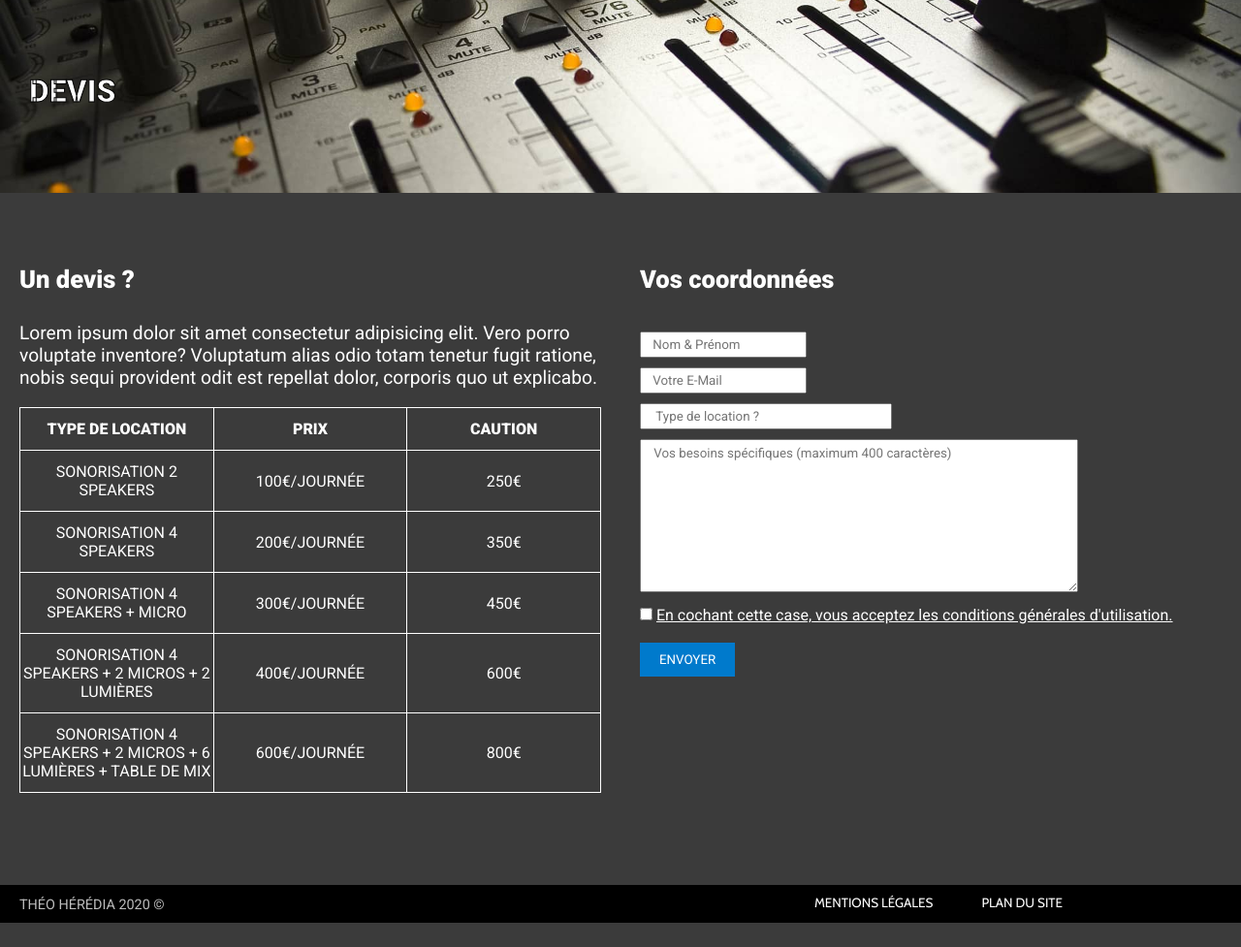
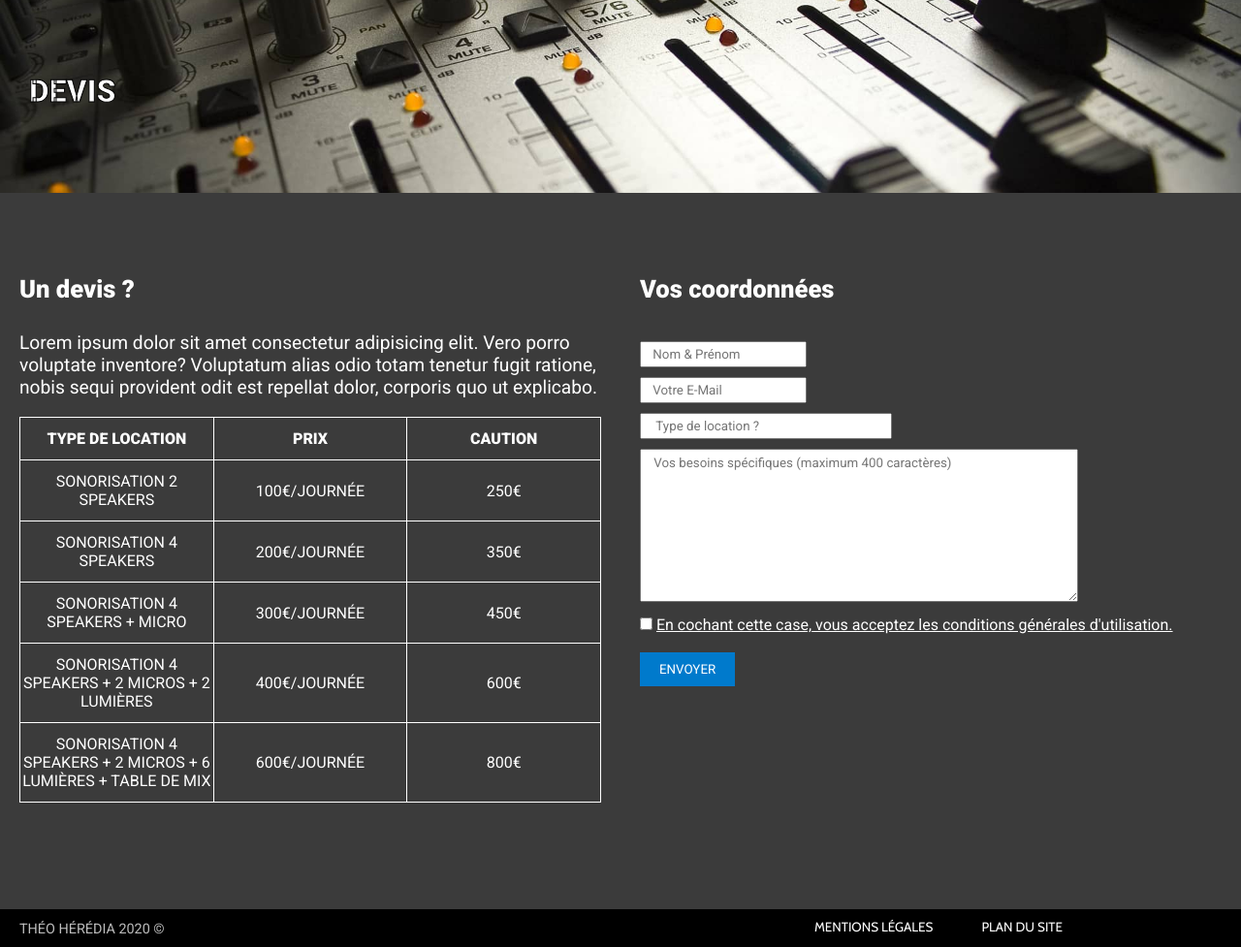
Before and after one commit to theo-hrd/refonte-site-soutenancehtml, a PHP site: page /devis.html in a window 1280 px wide. Shown: the part 75-1052 px from the top of the page at 97% size. Before the commit the page ends 1027 px from the top, so only its background shows below. Run offline with PHP 8.4, Linux system fonts and the light colour scheme; some libraries are stand-ins or nearby versions.

Commit message:
optifonts

```diff
--- a/contact.html
+++ b/contact.html
@@ -5,13 +5,12 @@
     <meta charset="UTF-8">
     <meta name="viewport" content="width=device-width, initial-scale=1.0">
     <meta name="sono56" content="Darkness Sono, sono de prestige">
+    <link href="images/favicon.ico" rel="icon" type="image/x-icon" />
     <link rel="stylesheet" href="css/style.css">
     <link rel="stylesheet" href="css/responsive.css"> <!-- feuille de style pour le responsive-->
-    <link rel="stylesheet" href="https://pro.fontawesome.com/releases/v5.10.0/css/all.css"
-        integrity="sha384-AYmEC3Yw5cVb3ZcuHtOA93w35dYTsvhLPVnYs9eStHfGJvOvKxVfELGroGkvsg+p" crossorigin="anonymous" />
+    <link rel="stylesheet" href="https://pro.fontawesome.com/releases/v5.10.0/css/all.css" integrity="sha384-AYmEC3Yw5cVb3ZcuHtOA93w35dYTsvhLPVnYs9eStHfGJvOvKxVfELGroGkvsg+p" crossorigin="anonymous" />
     <link href="https://fonts.googleapis.com/css2?family=Cabin&family=Libre+Baskerville&display=swap" rel="stylesheet">
     <link href="https://fonts.googleapis.com/css2?family=Roboto:wght@900&display=swap" rel="stylesheet">
-    <link href="https://fonts.googleapis.com/css2?family=Oswald&display=swap" rel="stylesheet">
     <link href="https://fonts.googleapis.com/css2?family=Roboto&display=swap" rel="stylesheet">
     <title> Darkness Sono, sonorisation de prestige.</title>
 </head>
--- a/css/style.css
+++ b/css/style.css
@@ -534,8 +534,8 @@ textarea{
 .devis{
     background-color: #3b3b3b;
     display: flex;
-    padding-top: 50px;
-    padding-bottom: 75px;
+    padding-top: 60px;
+    padding-bottom: 90px;
     font-family: 'Roboto', 'sans-serif';
 }
 
--- a/devis.html
+++ b/devis.html
@@ -5,12 +5,12 @@
     <meta charset="UTF-8">
     <meta name="viewport" content="width=device-width, initial-scale=1.0">
     <meta name="sono56" content="Darkness Sono, sono de prestige">
+    <link href="images/favicon.ico" rel="icon" type="image/x-icon" />
     <link rel="stylesheet" href="css/style.css">
     <link rel="stylesheet" href="css/responsive.css"> <!-- feuille de style pour le responsive-->
     <link rel="stylesheet" href="https://pro.fontawesome.com/releases/v5.10.0/css/all.css" integrity="sha384-AYmEC3Yw5cVb3ZcuHtOA93w35dYTsvhLPVnYs9eStHfGJvOvKxVfELGroGkvsg+p" crossorigin="anonymous" />
     <link href="https://fonts.googleapis.com/css2?family=Cabin&family=Libre+Baskerville&display=swap" rel="stylesheet">
     <link href="https://fonts.googleapis.com/css2?family=Roboto:wght@900&display=swap" rel="stylesheet">
-    <link href="https://fonts.googleapis.com/css2?family=Oswald&display=swap" rel="stylesheet">
     <link href="https://fonts.googleapis.com/css2?family=Roboto&display=swap" rel="stylesheet">
     <title> Darkness Sono, sonorisation de prestige.</title>
 </head>
--- a/index.html
+++ b/index.html
@@ -193,6 +193,7 @@
 </body>
 
 <footer>
+    <link rel="stylesheet" href="https://pro.fontawesome.com/releases/v5.10.0/css/all.css" integrity="sha384-AYmEC3Yw5cVb3ZcuHtOA93w35dYTsvhLPVnYs9eStHfGJvOvKxVfELGroGkvsg+p" crossorigin="anonymous" />
     <script src="https://ajax.googleapis.com/ajax/libs/jquery/3.5.1/jquery.min.js"></script>
     <script src="scripts/burger.js"></script>
 </footer>
--- a/mentions.html
+++ b/mentions.html
@@ -5,12 +5,11 @@
     <meta charset="UTF-8">
     <meta name="viewport" content="width=device-width, initial-scale=1.0">
     <meta name="sono56" content="Darkness Sono, sono de prestige">
+    <link href="images/favicon.ico" rel="icon" type="image/x-icon" />
     <link rel="stylesheet" href="css/style.css">
     <link rel="stylesheet" href="css/responsive.css"> <!-- feuille de style pour le responsive-->
-    <link rel="stylesheet" href="https://pro.fontawesome.com/releases/v5.10.0/css/all.css" integrity="sha384-AYmEC3Yw5cVb3ZcuHtOA93w35dYTsvhLPVnYs9eStHfGJvOvKxVfELGroGkvsg+p" crossorigin="anonymous" />
     <link href="https://fonts.googleapis.com/css2?family=Cabin&family=Libre+Baskerville&display=swap" rel="stylesheet">
     <link href="https://fonts.googleapis.com/css2?family=Roboto:wght@900&display=swap" rel="stylesheet">
-    <link href="https://fonts.googleapis.com/css2?family=Oswald&display=swap" rel="stylesheet">
     <link href="https://fonts.googleapis.com/css2?family=Roboto&display=swap" rel="stylesheet">
     <title> Darkness Sono, sonorisation de prestige.</title>
 </head>
--- a/plan.html
+++ b/plan.html
@@ -5,12 +5,11 @@
     <meta charset="UTF-8">
     <meta name="viewport" content="width=device-width, initial-scale=1.0">
     <meta name="sono56" content="Darkness Sono, sono de prestige">
+    <link href="images/favicon.ico" rel="icon" type="image/x-icon" />
     <link rel="stylesheet" href="css/style.css">
     <link rel="stylesheet" href="css/responsive.css"> <!-- feuille de style pour le responsive-->
-    <link rel="stylesheet" href="https://pro.fontawesome.com/releases/v5.10.0/css/all.css" integrity="sha384-AYmEC3Yw5cVb3ZcuHtOA93w35dYTsvhLPVnYs9eStHfGJvOvKxVfELGroGkvsg+p" crossorigin="anonymous" />
     <link href="https://fonts.googleapis.com/css2?family=Cabin&family=Libre+Baskerville&display=swap" rel="stylesheet">
     <link href="https://fonts.googleapis.com/css2?family=Roboto:wght@900&display=swap" rel="stylesheet">
-    <link href="https://fonts.googleapis.com/css2?family=Oswald&display=swap" rel="stylesheet">
     <link href="https://fonts.googleapis.com/css2?family=Roboto&display=swap" rel="stylesheet">
     <title> Darkness Sono, sonorisation de prestige.</title>
 </head>
--- a/prestations.html
+++ b/prestations.html
@@ -5,12 +5,12 @@
     <meta charset="UTF-8">
     <meta name="viewport" content="width=device-width, initial-scale=1.0">
     <meta name="sono56" content="Darkness Sono, sono de prestige">
+    <link href="images/favicon.ico" rel="icon" type="image/x-icon" />
     <link rel="stylesheet" href="css/style.css">
     <link rel="stylesheet" href="css/responsive.css"> <!-- feuille de style pour le responsive-->
     <link rel="stylesheet" href="https://pro.fontawesome.com/releases/v5.10.0/css/all.css" integrity="sha384-AYmEC3Yw5cVb3ZcuHtOA93w35dYTsvhLPVnYs9eStHfGJvOvKxVfELGroGkvsg+p" crossorigin="anonymous" />
     <link href="https://fonts.googleapis.com/css2?family=Cabin&family=Libre+Baskerville&display=swap" rel="stylesheet">
     <link href="https://fonts.googleapis.com/css2?family=Roboto:wght@900&display=swap" rel="stylesheet">
-    <link href="https://fonts.googleapis.com/css2?family=Oswald&display=swap" rel="stylesheet">
     <link href="https://fonts.googleapis.com/css2?family=Roboto&display=swap" rel="stylesheet">
     <script src="scripts/burger.js"></script>
     <title> Darkness Sono, sonorisation de prestige.</title>
--- a/realisations.html
+++ b/realisations.html
@@ -5,12 +5,12 @@
     <meta charset="UTF-8">
     <meta name="viewport" content="width=device-width, initial-scale=1.0">
     <meta name="sono56" content="Darkness Sono, sono de prestige">
+    <link href="images/favicon.ico" rel="icon" type="image/x-icon" />
     <link rel="stylesheet" href="css/style.css">
     <link rel="stylesheet" href="css/responsive.css"> <!-- feuille de style pour le responsive-->
     <link rel="stylesheet" href="https://pro.fontawesome.com/releases/v5.10.0/css/all.css" integrity="sha384-AYmEC3Yw5cVb3ZcuHtOA93w35dYTsvhLPVnYs9eStHfGJvOvKxVfELGroGkvsg+p" crossorigin="anonymous" />
     <link href="https://fonts.googleapis.com/css2?family=Cabin&family=Libre+Baskerville&display=swap" rel="stylesheet">
     <link href="https://fonts.googleapis.com/css2?family=Roboto:wght@900&display=swap" rel="stylesheet">
-    <link href="https://fonts.googleapis.com/css2?family=Oswald&display=swap" rel="stylesheet">
     <link href="https://fonts.googleapis.com/css2?family=Roboto&display=swap" rel="stylesheet">
     <title> Darkness Sono, sonorisation de prestige.</title>
 </head>
```
